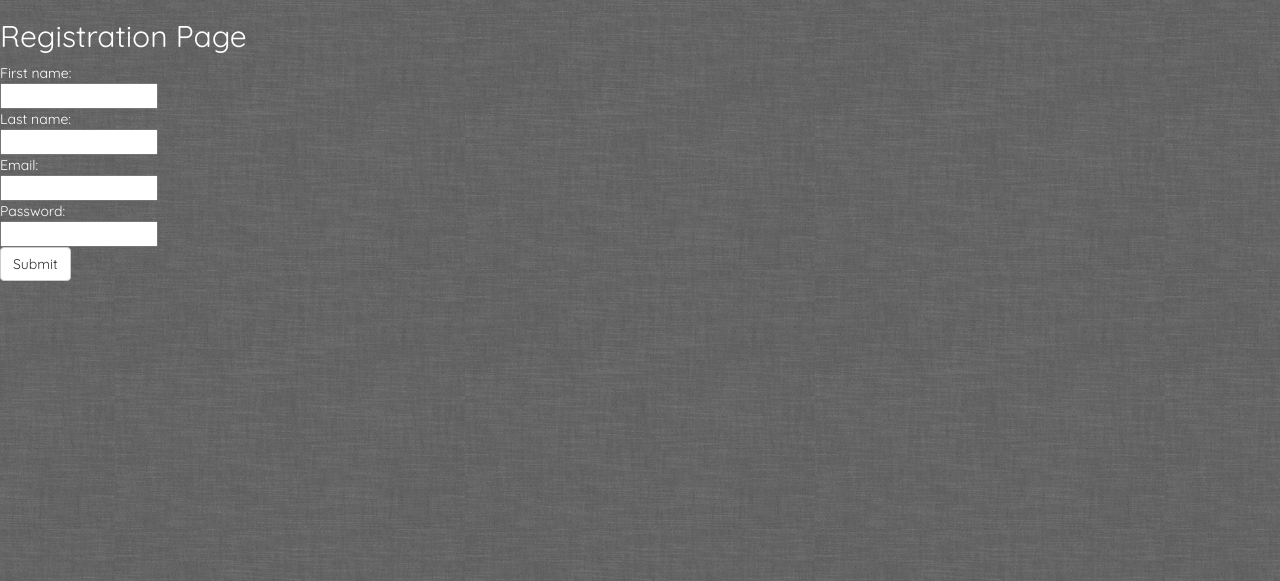
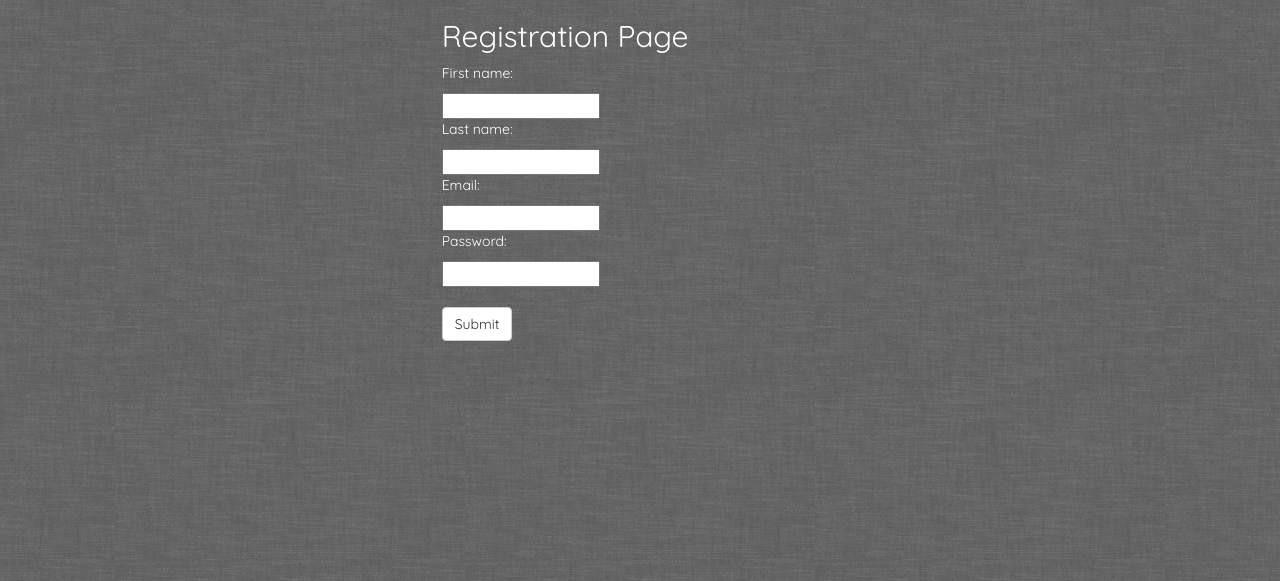
Before and after one commit to amsowie/HBproject, a Flask app: page /register in a window 1280 px wide. Shown: the top 581 px of the page. Run offline with Flask 2, Linux system fonts and the light colour scheme; some libraries are stand-ins or nearby versions.

Commit message:
edited registration fields

```diff
--- a/static/map.css
+++ b/static/map.css
@@ -67,3 +67,6 @@ div {
   font-family: 'Quicksand', sans-serif;
 
 }
+input.maintain{
+  color: black;
+}
--- a/templates/register.html
+++ b/templates/register.html
@@ -3,16 +3,23 @@
 {% block title %}Register{% endblock %}
 
 {% block content %}
+<div class="container-fluid">
+<div class="row">
+<div class="col-xs-4 col-md-offset-4">
+
 <h2>Registration Page</h2>
 <form action="register-verify" method="POST">
-    First name:<br>
+    <p>First name:</p>
     <input type="text" class="maintain" name="firstname"><br>
-    Last name:<br>
+    <p>Last name:</p>
     <input type="text" class="maintain" name="lastname"><br>
-    Email:<br>
+    <p>Email:</p>
     <input type="text" class="maintain" name="email"><br>
-    Password:<br>
-    <input type="password" class="maintain" name="password"><br>
+    <p>Password:</p>
+    <input type="password" class="maintain" name="password"><br><br>
     <input class="btn btn-default btn-btnselect" type="submit" value="Submit">
   </form>
+</div>
+</div>
+</div>
 {% endblock %}
```
Also changed, not shown: templates/login.html (+6 -5 lines), templates/welcome.html (+10 -2 lines).
